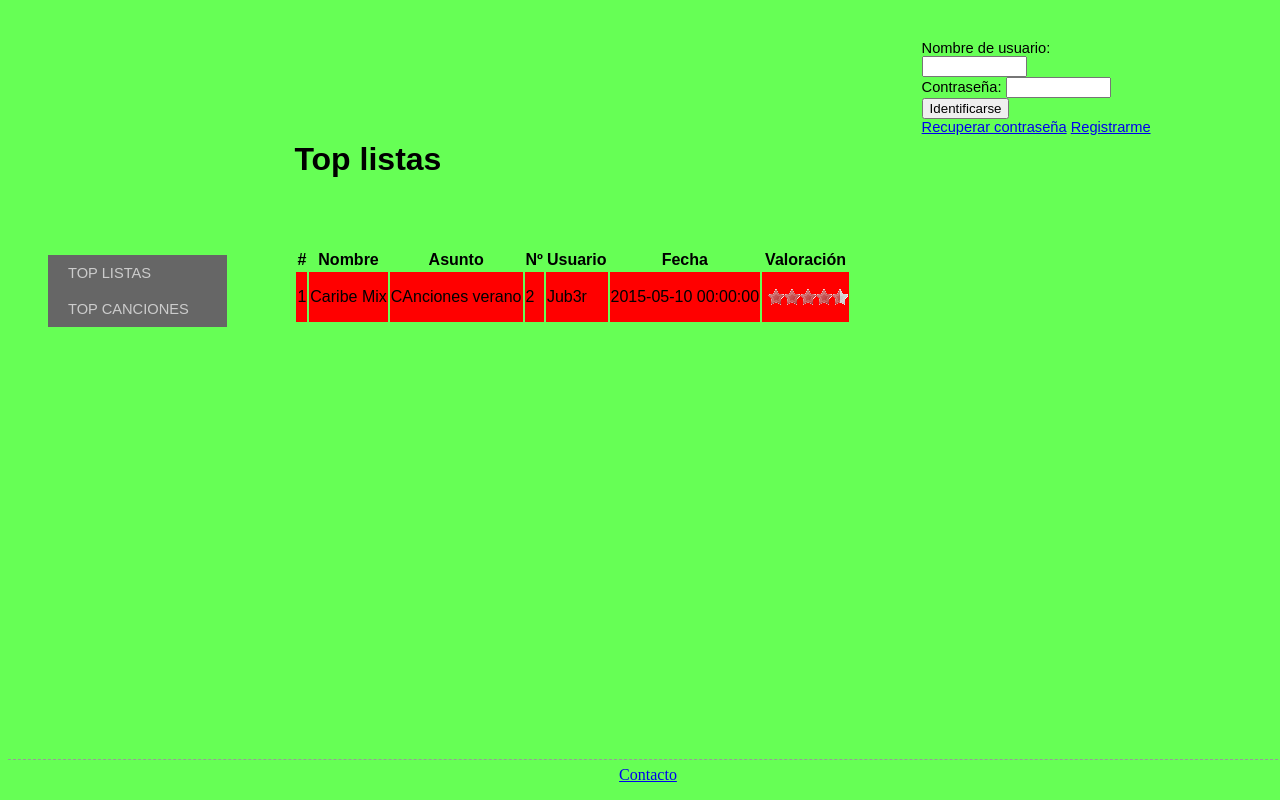
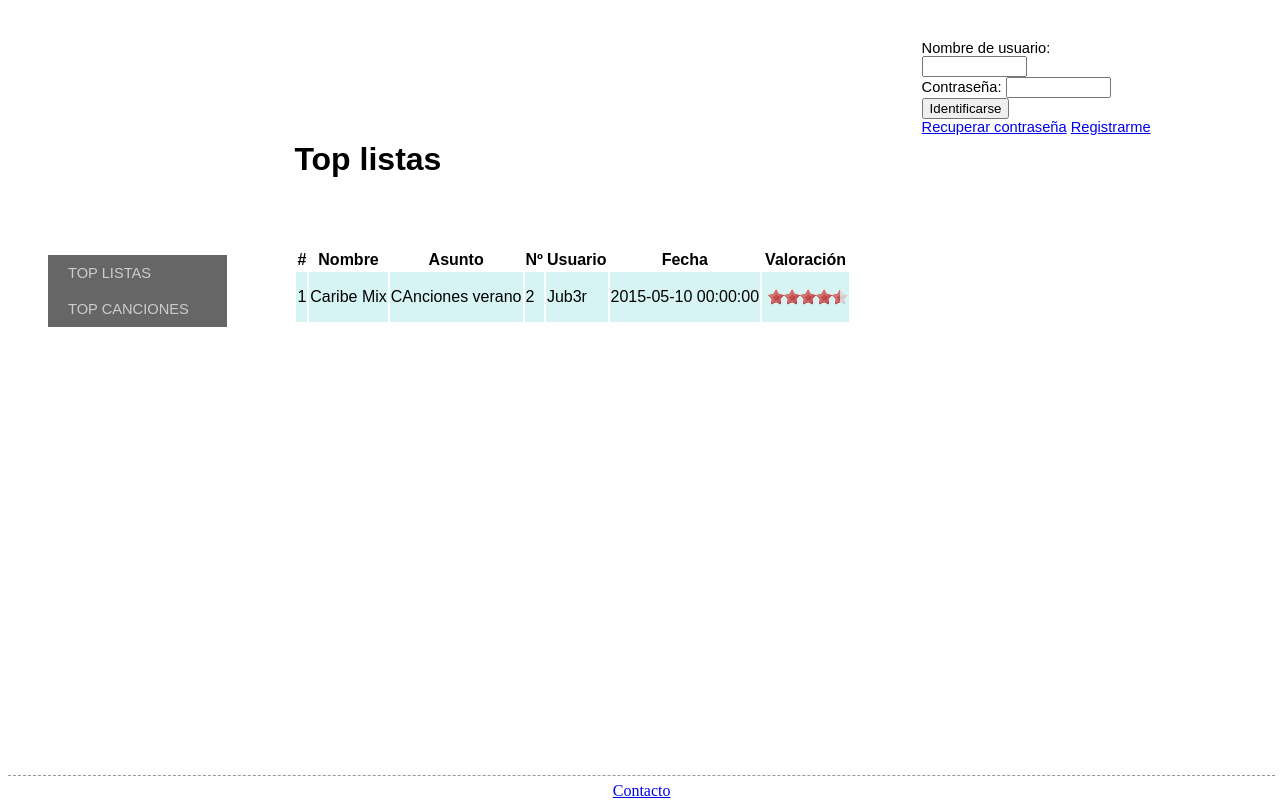
Before and after one commit to JosuJubera/Lista2x, a PHP site: page / in a window 1280 px wide. Run offline with PHP 8.4, Linux system fonts and the light colour scheme; data comes from the database, SQL or seed files in the repository.

Commit message:
FOOTER bien puesto

```diff
--- a/css/estilo.css
+++ b/css/estilo.css
@@ -1,3 +1,14 @@
+body
+{
+    background-color: #FFFFFF;
+    height: 100%;
+}
+p
+{
+    font-family: "Times New Roman";
+    font-size: 20px;
+}
+
 /* Login */
 .login
 {
@@ -101,11 +112,11 @@
 }
 .contenido .lista
 {
-    background-color: red;
+    background: rgba(173,234,234,0.5);
 }
 .contenido .lista:hover
 {
-	background-color: #666;
+	background-color: rgba(173,234,234,1);
 }
 
 /* Cambia la lista por estrellas */
@@ -142,14 +153,18 @@
 /* Contacto */
 .contactar
 {
-	width:100%;
+	width:99%;
 	position:fixed;
-	bottom:2%;
+	bottom:0;
 	display:block;
 	border-top: 1px dashed #999;
 	padding-top: 0.5%;
 	z-index: 2;
-	background-color: #66ff55;
+	background-color: #FFFFFF;
+}
+.hueco
+{
+	height:250px;
 }
 
 /* Admin */
@@ -158,15 +173,3 @@
 	background: url(../img/borrar.png);
 	background-size:100%;
 }
-
-body
-{
-    background-color: #66ff55;
-    height: 100%;
-	overflow: auto;
-}
-	p
-{
-    font-family: "Times New Roman";
-    font-size: 20px;
-}
--- a/fonts/topcanciones.html
+++ b/fonts/topcanciones.html
@@ -2,7 +2,6 @@
 	<h1 class="titulo">Top canciones</h1>
 	<tr><th>#</th><th>Titulo</th><th>Artista</th><th>Genero</th><th>Album</th><th>Año</th><th>Valoracion</th></tr>
 	##FILALISTA##
-	<div>
 		<tr class="lista" onclick="location='index.php?accion=VC&id=1&cid=##ID##'">
 			<td>##POSICION##</td>
 			<td>##TITULO##</td>
@@ -12,6 +11,8 @@
 			<td>##AÑO##</td>
 			<td><ul class="star-rating"> <li style="width: ##VALORACION##px;" id="current-rating" class="current-rating"></li></ul></td>
 		</tr>
-	</div>
 	##FILALISTA##
 </table>
+<div class="hueco">
+	<center>Contacto</center>
+</div>
```
